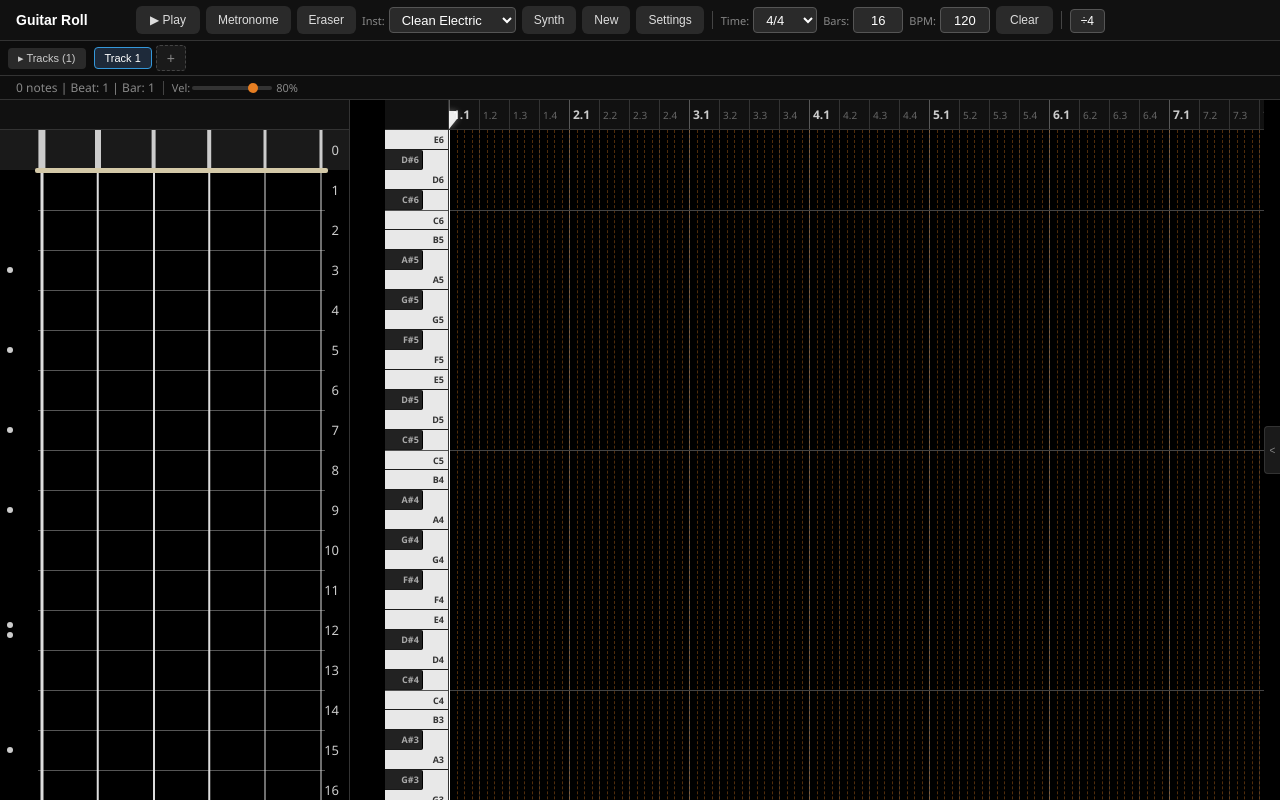
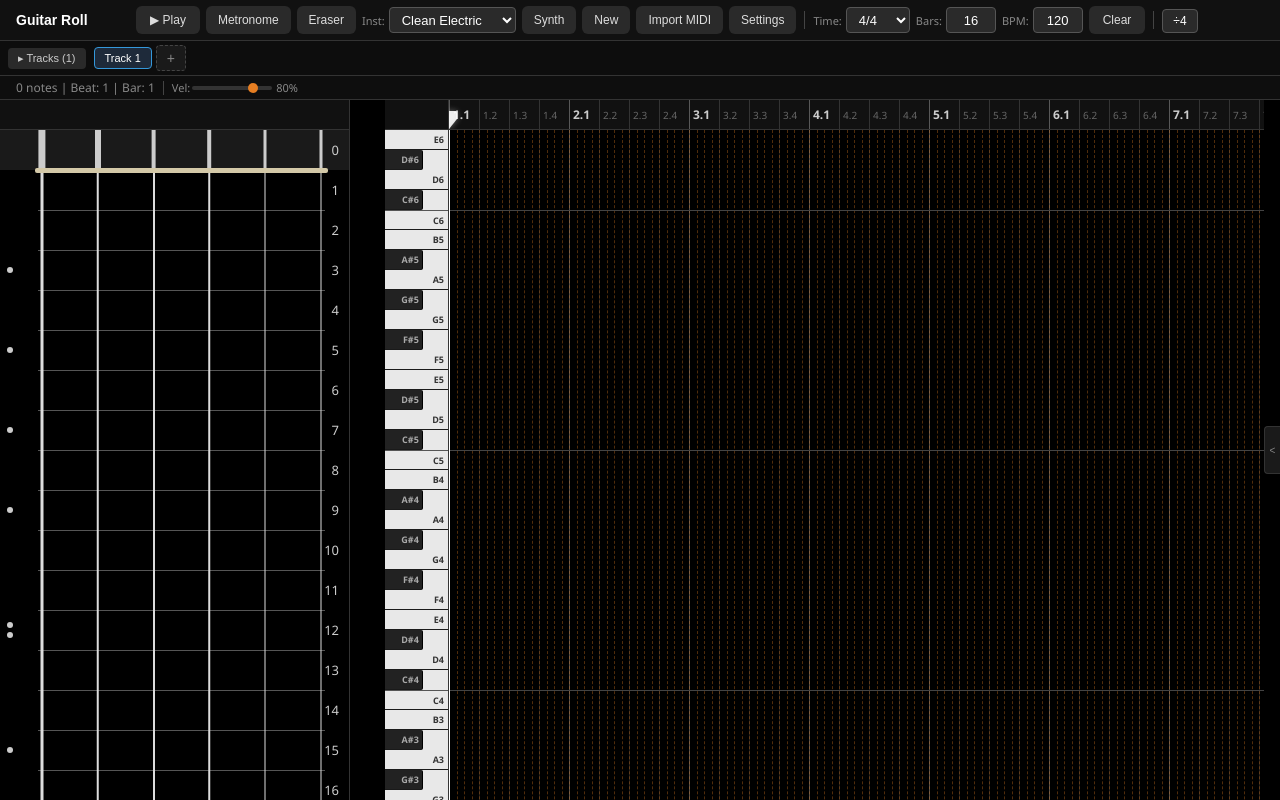
Before and after one commit to circuloponto/guitar_roll, a React (Vite) app: page / in a window 1280 px wide. Built offline with nearby package versions, Linux system fonts and the light colour scheme.

Commit message:
midi upload

```diff
--- a/src/App.jsx
+++ b/src/App.jsx
@@ -5,6 +5,7 @@ import { playNote, playNoteAtTime, playClickAtTime, getAudioContext, getMasterOu
 import { NUM_BARS, SUBDIVISIONS, BPM as DEFAULT_BPM } from './utils/constants';
 import { defaultBarSubdivisions, totalColumns, beatToBar, beatToTime, timeToBeat, colDurationAtBeat, remapNotes, barStartBeats } from './utils/barLayout';
 import { loadAudioFile } from './utils/audioFile';
+import { parseMidi, midiToGuitarNotes } from './utils/midiImport';
 import { stateFromUrl, saveColorScheme, saveChordLibrary, getSessionState, saveAutosave, loadAutosave, listColorSchemes } from './utils/storage';
 import { loadHotkeys, matchesHotkey, formatHotkey } from './utils/hotkeys';
 import { getMidiNote } from './utils/pitchMap';
@@ -989,6 +990,33 @@ function App() {
     ));
   }, [setTracksTracked]);
 
+  const handleImportMidi = useCallback(async (file) => {
+    try {
+      const arrayBuffer = await file.arrayBuffer();
+      const midi = parseMidi(arrayBuffer);
+      const { tracks: midiTracks, detectedBpm } = midiToGuitarNotes(midi, subdivisions);
+
+      if (midiTracks.length === 0) {
+        alert('No playable guitar notes found in this MIDI file.\nNotes must be in the range E2–E6 (MIDI 40–88).');
+        return;
+      }
+
+      // Set detected BPM
+      if (detectedBpm > 0) setBpm(detectedBpm);
+
+      // Create tracks for each MIDI track
+      const newTracks = midiTracks.map(mt =>
+        ({ ...createDefaultTrack(mt.name), notes: mt.notes })
+      );
+
+      setTracksTracked(prev => [...prev, ...newTracks]);
+      switchTrack(newTracks[0].id);
+      setSelectedNotes(new Set());
+    } catch (err) {
+      alert('Failed to import MIDI file: ' + err.message);
+    }
+  }, [setTracksTracked, switchTrack, subdivisions]);
+
   const handleToggleVisible = useCallback((trackId) => {
     setTracksTracked(prev => prev.map(t =>
       t.id === trackId ? { ...t, visible: t.visible === false ? true : false } : t
@@ -1103,6 +1131,21 @@ function App() {
           title="New Session"
         >
           New
+        </button>
+        <button
+          className="tool-btn"
+          onClick={() => {
+            const input = document.createElement('input');
+            input.type = 'file';
+            input.accept = '.mid,.midi';
+            input.onchange = () => {
+              if (input.files[0]) handleImportMidi(input.files[0]);
+            };
+            input.click();
+          }}
+          title="Import MIDI file"
+        >
+          Import MIDI
         </button>
         <button
           className="tool-btn"
--- /dev/null
+++ b/src/utils/midiImport.js
@@ -0,0 +1,236 @@
+import { closestComboForPitch } from './pitchMap';
+
+/**
+ * Parse a MIDI file ArrayBuffer into tracks of note events.
+ * Supports Format 0 (single track) and Format 1 (multi-track).
+ */
+export function parseMidi(arrayBuffer) {
+  const data = new Uint8Array(arrayBuffer);
+  let pos = 0;
+
+  function readUint16() {
+    const val = (data[pos] << 8) | data[pos + 1];
+    pos += 2;
+    return val;
+  }
+
+  function readUint32() {
+    const val = (data[pos] << 24) | (data[pos + 1] << 16) | (data[pos + 2] << 8) | data[pos + 3];
+    pos += 4;
+    return val >>> 0;
+  }
+
+  function readVarLen() {
+    let val = 0;
+    for (let i = 0; i < 4; i++) {
+      const byte = data[pos++];
+      val = (val << 7) | (byte & 0x7f);
+      if (!(byte & 0x80)) break;
+    }
+    return val;
+  }
+
+  // Read header chunk
+  const headerTag = String.fromCharCode(data[0], data[1], data[2], data[3]);
+  if (headerTag !== 'MThd') throw new Error('Not a valid MIDI file');
+  pos = 4;
+  readUint32(); // header length (always 6)
+  const format = readUint16();
+  const numTracks = readUint16();
+  const timeDivision = readUint16();
+
+  // We only support ticks-per-quarter-note (not SMPTE)
+  if (timeDivision & 0x8000) throw new Error('SMPTE time division not supported');
+  const ticksPerQuarter = timeDivision;
+
+  // Parse all tracks
+  const midiTracks = [];
+  for (let t = 0; t < numTracks; t++) {
+    const trackTag = String.fromCharCode(data[pos], data[pos + 1], data[pos + 2], data[pos + 3]);
+    pos += 4;
+    if (trackTag !== 'MTrk') throw new Error('Invalid track chunk');
+    const trackLength = readUint32();
+    const trackEnd = pos + trackLength;
+
+    const events = [];
+    let absoluteTick = 0;
+    let runningStatus = 0;
+
+    while (pos < trackEnd) {
+      const delta = readVarLen();
+      absoluteTick += delta;
+
+      let statusByte = data[pos];
+      if (statusByte & 0x80) {
+        runningStatus = statusByte;
+        pos++;
+      } else {
+        statusByte = runningStatus;
+      }
+
+      const type = statusByte & 0xf0;
+      const channel = statusByte & 0x0f;
+
+      if (type === 0x90) {
+        // Note On
+        const note = data[pos++];
+        const velocity = data[pos++];
+        events.push({ type: 'noteOn', tick: absoluteTick, note, velocity, channel });
+      } else if (type === 0x80) {
+        // Note Off
+        const note = data[pos++];
+        pos++; // velocity (ignored)
+        events.push({ type: 'noteOff', tick: absoluteTick, note, channel });
+      } else if (type === 0xa0 || type === 0xb0 || type === 0xe0) {
+        pos += 2; // 2-byte messages
+      } else if (type === 0xc0 || type === 0xd0) {
+        pos += 1; // 1-byte messages
+      } else if (statusByte === 0xff) {
+        // Meta event
+        const metaType = data[pos++];
+        const metaLen = readVarLen();
+        if (metaType === 0x51) {
+          // Tempo — microseconds per quarter note
+          const tempo = (data[pos] << 16) | (data[pos + 1] << 8) | data[pos + 2];
+          events.push({ type: 'tempo', tick: absoluteTick, tempo });
+        }
+        pos += metaLen;
+      } else if (statusByte === 0xf0 || statusByte === 0xf7) {
+        // SysEx
+        const sysLen = readVarLen();
+        pos += sysLen;
+      } else {
+        // Unknown, skip
+        pos++;
+      }
+    }
+    pos = trackEnd;
+    midiTracks.push(events);
+  }
+
+  return { format, numTracks, ticksPerQuarter, midiTracks };
+}
+
+/**
+ * Convert parsed MIDI data into guitar roll note arrays.
+ * Returns an array of track arrays, each containing { stringIndex, fret, beat, duration, velocity }.
+ *
+ * @param {object} midi - parsed MIDI data from parseMidi()
+ * @param {number} subdivisionsPerBeat - how many grid subdivisions per quarter note (e.g., 4 for 16th notes)
+ * @param {number} bpm - beats per minute (used for tempo map)
+ * @returns {{ tracks: Array<{ name: string, notes: Array }>, detectedBpm: number }}
+ */
+export function midiToGuitarNotes(midi, subdivisionsPerBeat = 4) {
+  const { ticksPerQuarter, midiTracks } = midi;
+
+  // Collect tempo events from all tracks
+  const tempoEvents = [];
+  midiTracks.forEach(events => {
+    events.forEach(e => {
+      if (e.type === 'tempo') tempoEvents.push(e);
+    });
+  });
+  tempoEvents.sort((a, b) => a.tick - b.tick);
+
+  // Default tempo: 120 BPM = 500000 microseconds per quarter
+  const defaultTempo = 500000;
+  const detectedBpm = tempoEvents.length > 0
+    ? Math.round(60000000 / tempoEvents[0].tempo)
+    : 120;
+
+  // Convert ticks to beats (1 beat = 1 subdivision in the grid)
+  // 1 quarter note = ticksPerQuarter ticks = subdivisionsPerBeat grid beats
+  function tickToBeats(tick) {
+    return (tick / ticksPerQuarter) * subdivisionsPerBeat;
+  }
+
+  const result = [];
+
+  midiTracks.forEach((events, trackIdx) => {
+    // Match noteOn/noteOff pairs
+    const activeNotes = new Map(); // note -> [{ tick, velocity }]
+    const notes = [];
+
+    events.forEach(e => {
+      if (e.type === 'noteOn' && e.velocity > 0) {
+        if (!activeNotes.has(e.note)) activeNotes.set(e.note, []);
+        activeNotes.get(e.note).push({ tick: e.tick, velocity: e.velocity });
+      } else if (e.type === 'noteOff' || (e.type === 'noteOn' && e.velocity === 0)) {
+        const pending = activeNotes.get(e.note);
+        if (pending && pending.length > 0) {
+          const start = pending.shift();
+          const startBeat = tickToBeats(start.tick);
+          const endBeat = tickToBeats(e.tick);
+          const duration = Math.max(endBeat - startBeat, 1 / subdivisionsPerBeat);
+
+          // Map MIDI note to guitar string/fret
+          const combo = closestComboForPitch(e.note, 0);
+          if (combo) {
+            notes.push({
+              stringIndex: combo.stringIndex,
+              fret: combo.fret,
+              beat: Math.round(startBeat * 10000) / 10000,
+              duration: Math.round(duration * 10000) / 10000,
+              velocity: Math.min(1, start.velocity / 127),
+            });
+          }
+        }
+      }
+    });
+
+    if (notes.length > 0) {
+      result.push({
+        name: `MIDI Track ${trackIdx + 1}`,
+        notes,
+      });
+    }
+  });
+
+  // For format 0 (single track), try splitting by channel
+  if (midi.format === 0 && result.length === 1 && result[0].notes.length > 0) {
+    // Check if multiple channels are used
+    const channelNotes = new Map();
+    const events = midiTracks[0];
+    const activeByChannel = new Map();
+
+    events.forEach(e => {
+      if (e.type === 'noteOn' && e.velocity > 0) {
+        const key = `${e.channel}-${e.note}`;
+        if (!activeByChannel.has(key)) activeByChannel.set(key, []);
+        activeByChannel.get(key).push({ tick: e.tick, velocity: e.velocity, channel: e.channel });
+      } else if (e.type === 'noteOff' || (e.type === 'noteOn' && e.velocity === 0)) {
+        const key = `${e.channel}-${e.note}`;
+        const pending = activeByChannel.get(key);
+        if (pending && pending.length > 0) {
+          const start = pending.shift();
+          if (!channelNotes.has(start.channel)) channelNotes.set(start.channel, []);
+          const startBeat = tickToBeats(start.tick);
+          const endBeat = tickToBeats(e.tick);
+          const duration = Math.max(endBeat - startBeat, 1 / subdivisionsPerBeat);
+          const combo = closestComboForPitch(e.note, 0);
+          if (combo) {
+            channelNotes.get(start.channel).push({
+              stringIndex: combo.stringIndex,
+              fret: combo.fret,
+              beat: Math.round(startBeat * 10000) / 10000,
+              duration: Math.round(duration * 10000) / 10000,
+              velocity: Math.min(1, start.velocity / 127),
+            });
+          }
+        }
+      }
+    });
+
+    if (channelNotes.size > 1) {
+      const channelResult = [];
+      channelNotes.forEach((notes, ch) => {
+        if (notes.length > 0) {
+          channelResult.push({ name: `Channel ${ch + 1}`, notes });
+        }
+      });
+      if (channelResult.length > 1) return { tracks: channelResult, detectedBpm };
+    }
+  }
+
+  return { tracks: result, detectedBpm };
+}
```
